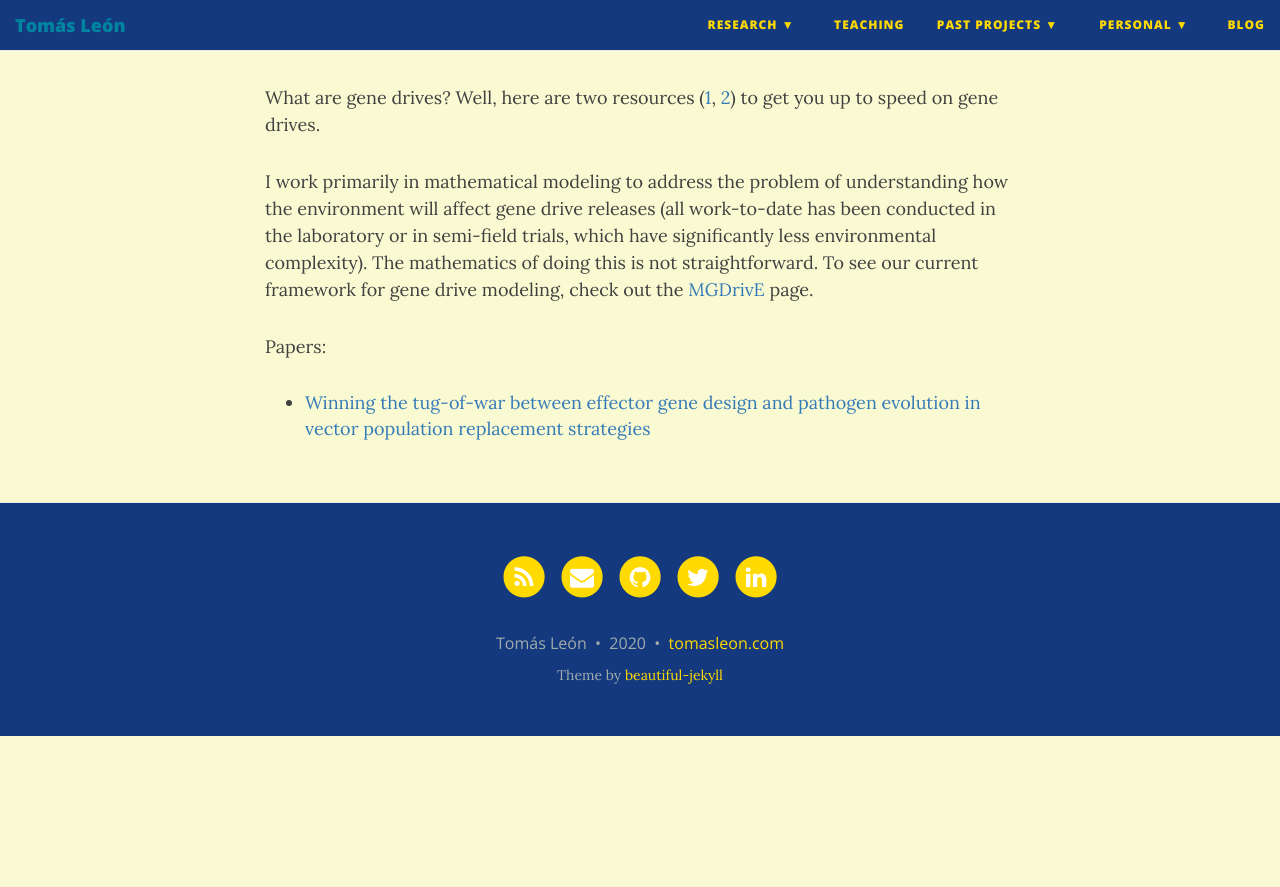
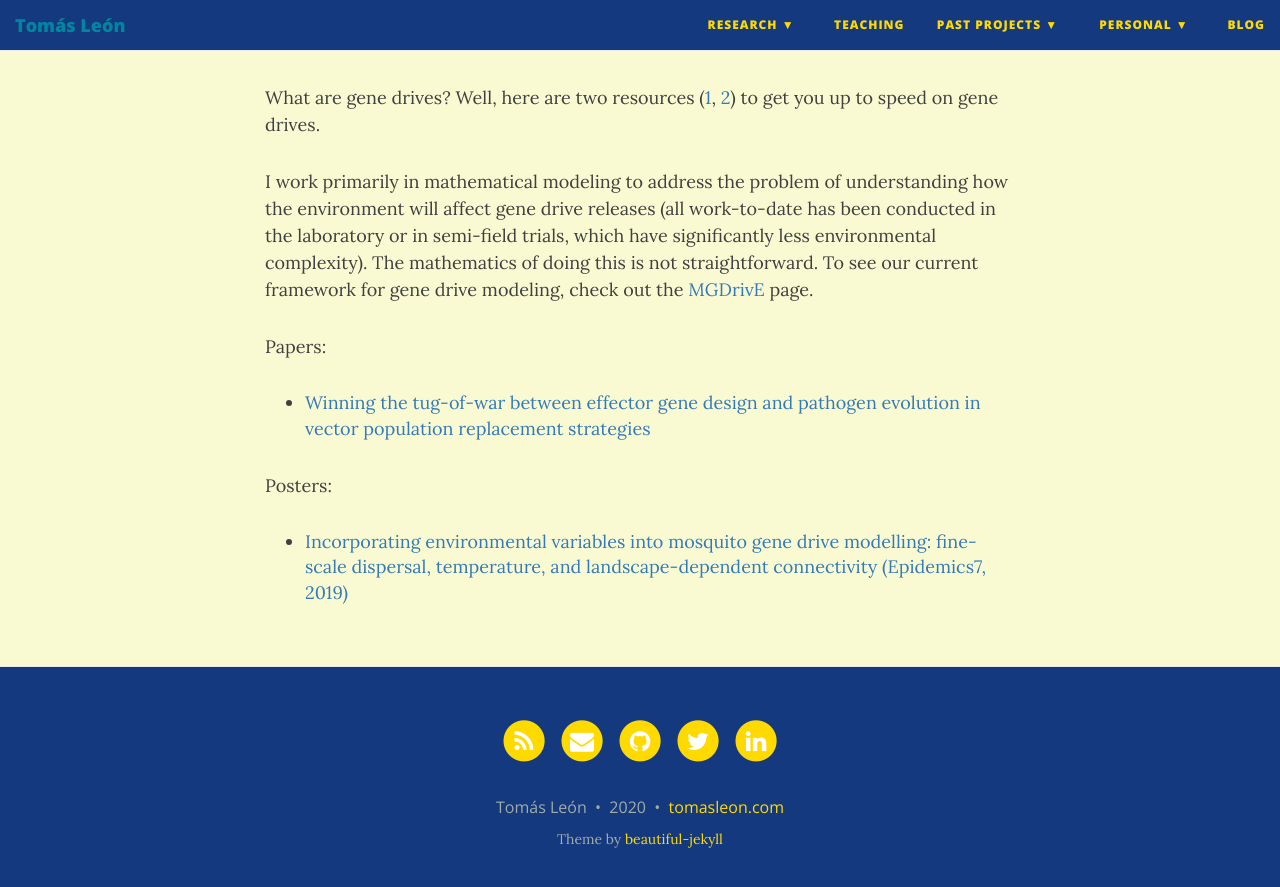
Before and after one commit to tomasleon/tomasleon.github.io, a Jekyll site: the page built from genedrive_environment.md, in a window 1280 px wide and 900 px high, scrolled down 503 px. Shown: the top 887 px of the window. Built offline with Jekyll 4.4.1, drawn with Linux system fonts in a browser that asks for light colours; nearby versions of some CDN libraries; before the commit the page ends 1239 px from its top, so only the background shows below that.

Commit message:
Add Epidemics7 poster

```diff
--- a/genedrive_environment.md
+++ b/genedrive_environment.md
@@ -13,3 +13,7 @@ I work primarily in mathematical modeling to address the problem of understandin
 Papers:
 
 *  [Winning the tug-of-war between effector gene design and pathogen evolution in vector population replacement strategies](https://www.frontiersin.org/articles/10.3389/fgene.2019.01072/full)
+
+Posters:
+
+* [Incorporating environmental variables into mosquito gene drive modelling: fine-scale dispersal, temperature, and landscape-dependent connectivity (Epidemics7, 2019)](Epidemics7_Poster.pdf)
```
